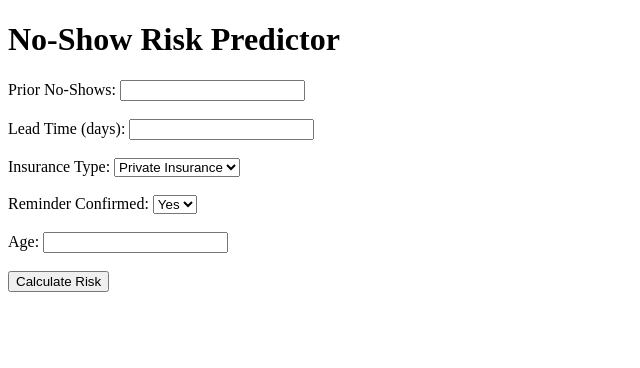
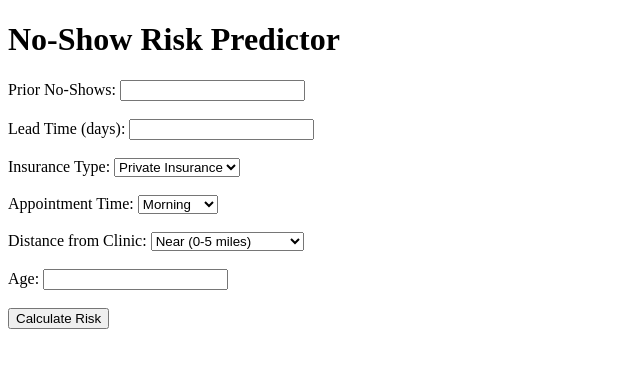
Before and after one commit to shaneyesss/JSIDashboard, a Flask app: page / in a window 1280 px wide. Shown: the top 368 px of the page, without its empty margins (0-640 px from the left). Run offline with Flask 3, Linux system fonts and the light colour scheme.

Commit message:
Added 2 new categories

```diff
--- a/app.py
+++ b/app.py
@@ -3,7 +3,7 @@ from flask import Flask, render_template, request
 app = Flask(__name__)
 
 def calculate_no_show_risk(prior_no_shows, lead_time_days,
-                           insurance_type, reminder_confirmed, age_group):
+                           insurance_type, appt_time, distance, age_group):
     score = 0
     reasons = []
 
@@ -39,12 +39,20 @@ def calculate_no_show_risk(prior_no_shows, lead_time_days,
     elif insurance_type == "private":
         reasons.append("private insurance")
 
-    # 4. Reminder confirmation
-    if reminder_confirmed == "no":
+    # 4. Appointment time
+    if appt_time == "morning":
+        score += 1
+        reasons.append("morning appointment")
+
+    # 5. Distance from clinic
+    if distance == "far":
         score += 2
-        reasons.append("reminder not confirmed")
+        reasons.append("far distance from clinic")
+    elif distance == "moderate":
+        score += 1
+        reasons.append("moderate distance from clinic")
 
-    # 5. Age group
+    # 6. Age group
     if age_group == "young":
         score += 1
         reasons.append("younger age group")
@@ -69,7 +77,8 @@ def index():
         age = max(0, int(request.form["age"]))
 
         insurance_type = request.form["insurance_type"]
-        reminder_confirmed = request.form["reminder"]
+        appt_time = request.form["appt_time"]
+        distance = request.form["distance"]
         if age < 35:
             age_group = "young"
         elif age < 65:
@@ -81,7 +90,8 @@ def index():
             prior_no_shows,
             lead_time_days,
             insurance_type,
-            reminder_confirmed,
+            appt_time,
+            distance,
             age_group
         )
 
--- a/templates/index.html
+++ b/templates/index.html
@@ -20,10 +20,18 @@
             <option value="uninsured">Uninsured</option>
         </select><br><br>
 
-        <label>Reminder Confirmed:</label>
-        <select name="reminder">
-            <option value="yes">Yes</option>
-            <option value="no">No</option>
+        <label>Appointment Time:</label>
+        <select name="appt_time">
+            <option value="morning">Morning</option>
+            <option value="afternoon">Afternoon</option>
+            <option value="evening">Evening</option>
+        </select><br><br>
+
+        <label>Distance from Clinic:</label>
+        <select name="distance">
+            <option value="near">Near (0-5 miles)</option>
+            <option value="moderate">Moderate (5-15 miles)</option>
+            <option value="far">Far (15+ miles)</option>
         </select><br><br>
 
         <label>Age:</label>
```
